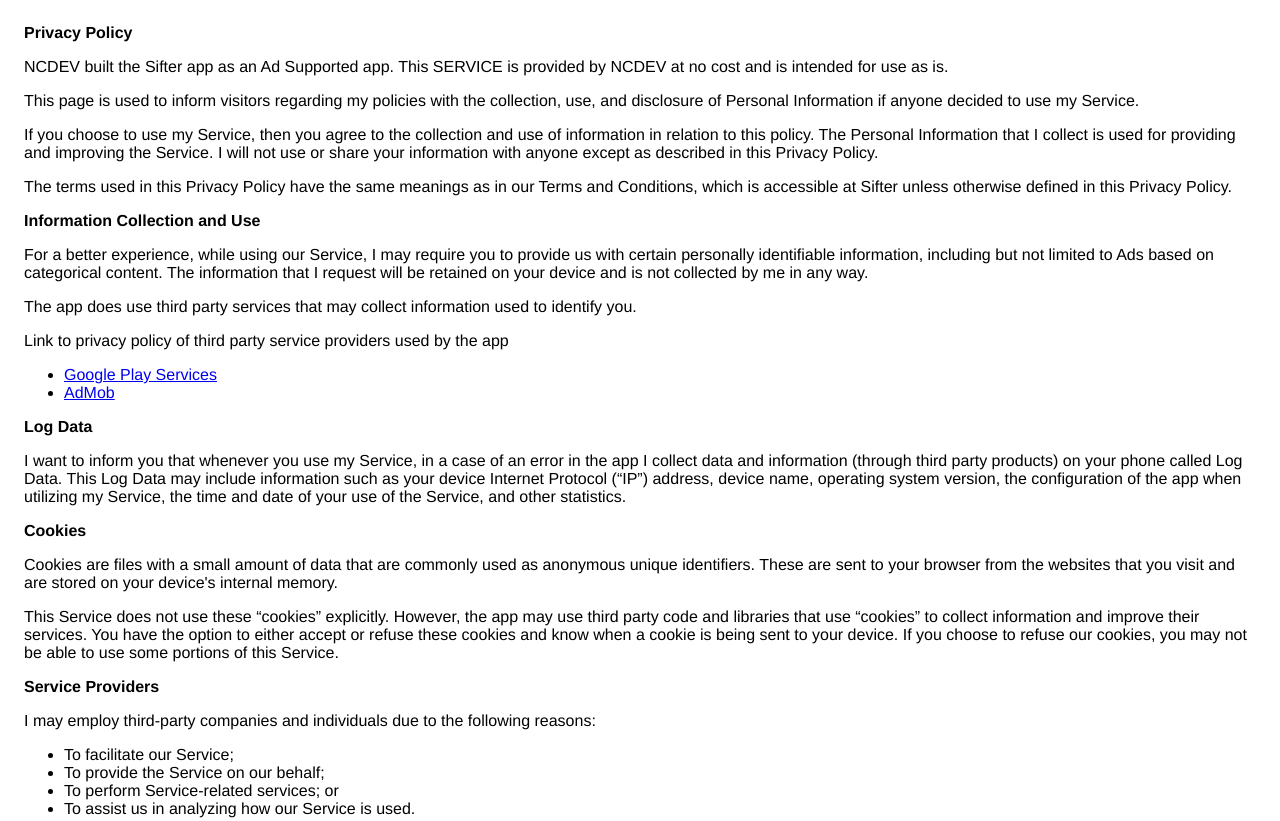
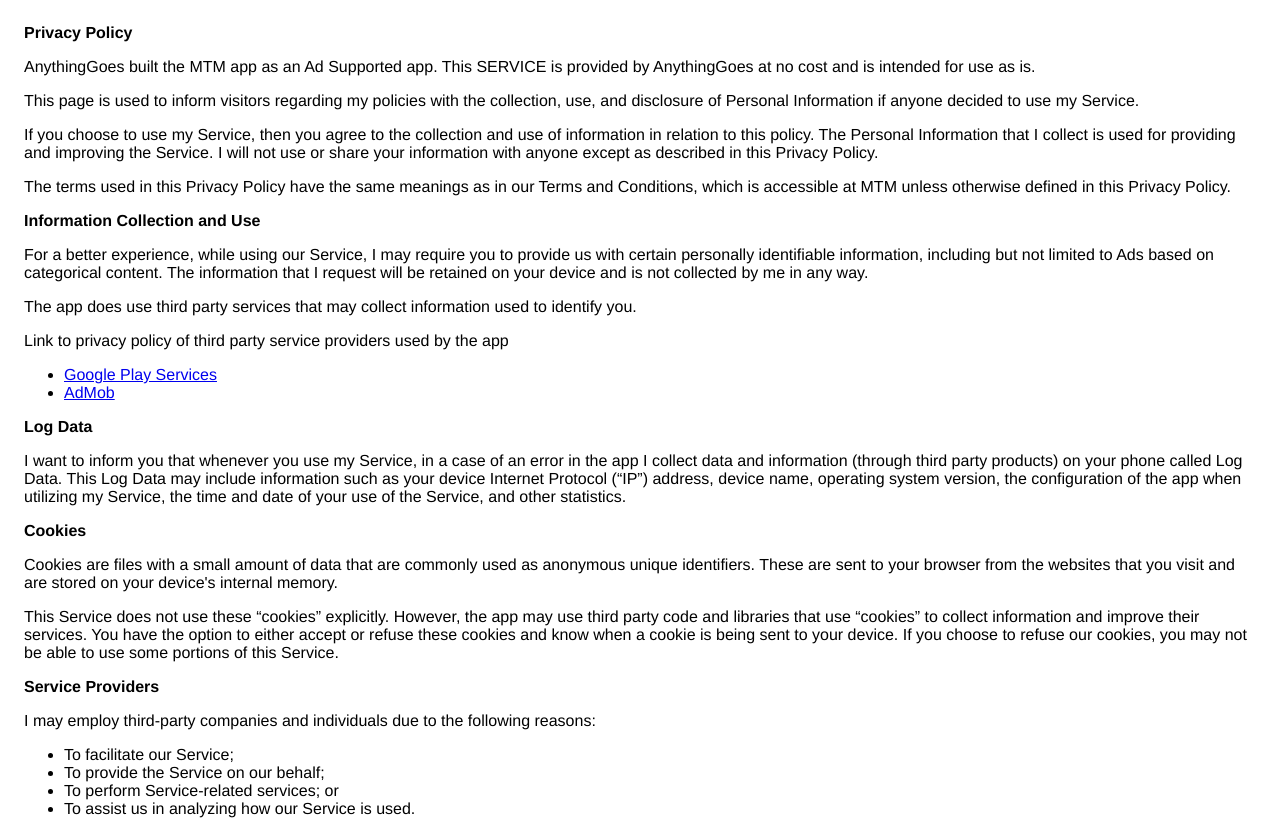
Before and after one commit to sifterentertainment/sifterentertainment.github.io, a plain HTML site: page index.html in a window 1280 px wide. Shown: the top 821 px of the page. Drawn offline with Linux system fonts and the light colour scheme.

Commit message:
Update index.html

```diff
--- a/index.html
+++ b/index.html
@@ -8,9 +8,9 @@
     </head>
     <body>
     <strong>Privacy Policy</strong> <p>
-                  NCDEV built the Sifter app as
+                  AnythingGoes built the MTM app as
                   an Ad Supported app. This SERVICE is provided by
-                  NCDEV at no cost and is intended for use as
+                  AnythingGoes at no cost and is intended for use as
                   is.
                 </p> <p>
                   This page is used to inform visitors regarding my
@@ -25,7 +25,7 @@
                 </p> <p>
                   The terms used in this Privacy Policy have the same meanings
                   as in our Terms and Conditions, which is accessible at
-                  Sifter unless otherwise defined in this Privacy Policy.
+                  MTM unless otherwise defined in this Privacy Policy.
                 </p> <p><strong>Information Collection and Use</strong></p> <p>
                   For a better experience, while using our Service, I
                   may require you to provide us with certain personally
```
